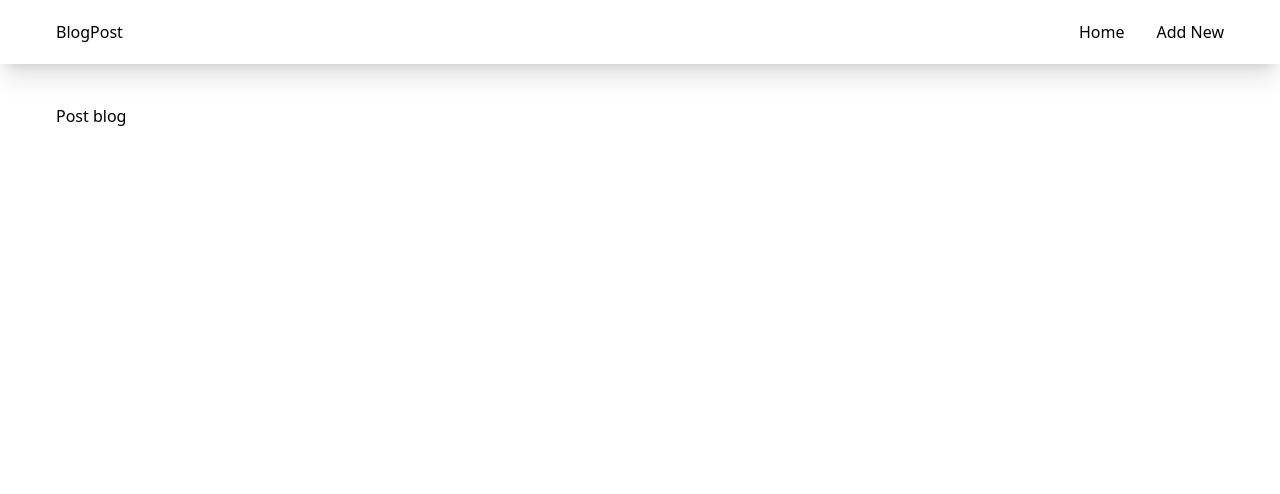
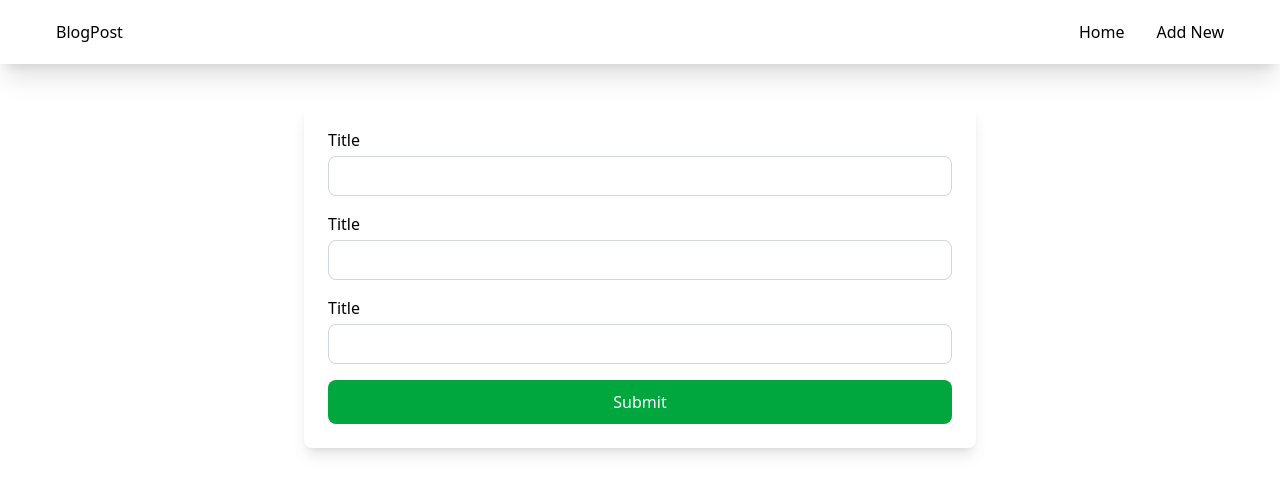
Before and after one commit to RahulPaul12/rtk-query-wrapper, a Next.js app: page /add in a window 1280 px wide. Shown: the top 494 px of the page. Built offline with nearby package versions, Linux system fonts and the light colour scheme.

Commit message:
added form

```diff
--- a/app/add/page.tsx
+++ b/app/add/page.tsx
@@ -1,9 +1,23 @@
+
+
 export default function Add (){
     return (
         <section className="container my-10">
-            <div>
-                Post blog
-            </div>
+            <form action="" className="rounded-lg p-6 max-w-2xl w-full mx-auto shadow-lg flex flex-col gap-4">
+                <div className="flex flex-col">
+                    <label htmlFor="" className="mb-1">Title</label>
+                    <input type="text" className="border border-gray-300 h-10 rounded-lg"/>
+                </div>
+                <div className="flex flex-col">
+                    <label htmlFor="" className="mb-1">Title</label>
+                    <input type="text" className="border border-gray-300 h-10 rounded-lg"/>
+                </div>
+                <div className="flex flex-col">
+                    <label htmlFor="" className="mb-1">Title</label>
+                    <input type="text" className="border border-gray-300 h-10 rounded-lg"/>
+                </div>
+                <button type="submit" className="bg-green-600 py-2.5 w-full rounded-lg text-white">Submit</button>
+            </form>
         </section>
     )
 }
--- a/app/page.tsx
+++ b/app/page.tsx
@@ -1,17 +1,17 @@
 'use client'
 import ProductCard from "@/components/ProductCard";
-import { useGetPostQuery } from "@/store/PostApi/ApiSlice";
+import { Post, useGetPostQuery } from "@/store/PostApi/ApiSlice";
 
 export default function Home() {
   const {data, isLoading } = useGetPostQuery()
   console.log(data)
-  const posts = data?.posts ?? [];
+  const posts: Post[] = data?.posts ?? [];
   return (
     <section className="container my-10">
 
         <div className="grid grid-cols-4 gap-6">
           {
-            posts.map((post: object, index:number)=>(
+            posts.map((post: Post, index:number)=>(
               <ProductCard key={index} post={post}/>
             ))}
 
--- a/app/posts/[id]/page.tsx
+++ b/app/posts/[id]/page.tsx
@@ -1,8 +1,15 @@
-
+'use client'
+import { useGetSinglePostQuery } from "@/store/PostApi/ApiSlice"
+import { useParams } from "next/navigation"
 
 export default function postDetails (){
+    const {id}:any = useParams()
+    const {data } = useGetSinglePostQuery(id)
+    return (
+        <section className="container my-10 !max-w-2xl">
+            <h5 className="text-gray-900 font-bold text-2xl tracking-tight mb-4 text-center">{data?.title}</h5>
+            <p className="font-normal text-gray-700 mb-3">{data?.body}</p>
+        </section>
 
-    return (
-        <h1>post details</h1>
     )
 }
--- a/components/ProductCard.tsx
+++ b/components/ProductCard.tsx
@@ -1,4 +1,5 @@
 import { usePrefetch } from "@/store/PostApi/ApiSlice";
+import Link from "next/link";
 import { useRouter } from "next/navigation";
 
 
@@ -18,9 +19,9 @@ export default function ProductCard ({post}:{post:Post}){
     return (
         <div className="bg-white shadow-md border border-gray-200 rounded-lg max-w-sm mb-5">
             <div className="p-5">
-                <a href="#">
+                <Link href="#">
                     <h5 className="text-gray-900 font-bold text-2xl tracking-tight mb-2">{post.title}</h5>
-                </a>
+                </Link>
                 <p className="font-normal text-gray-700 mb-3">Here are the biggest enterprise technology acquisitions of 2021 so far, in reverse chronological order.</p>
                 <button onClick={handleReadMore} className="text-white bg-blue-700 hover:bg-blue-800 focus:ring-4 focus:ring-blue-300 font-medium rounded-lg text-sm px-3 py-2 text-center inline-flex items-center">
                     Read more
--- a/package.json
+++ b/package.json
@@ -13,7 +13,9 @@
     "next": "15.5.2",
     "react": "19.1.0",
     "react-dom": "19.1.0",
-    "react-redux": "^9.2.0"
+    "react-hook-form": "^7.62.0",
+    "react-redux": "^9.2.0",
+    "zod": "^4.1.5"
   },
   "devDependencies": {
     "@eslint/eslintrc": "^3",
--- a/store/PostApi/ApiSlice.ts
+++ b/store/PostApi/ApiSlice.ts
@@ -1,13 +1,13 @@
 
 import { fetchBaseQuery } from "@reduxjs/toolkit/query";
 import { createApi } from '@reduxjs/toolkit/query/react';
-interface Post {
+export interface Post {
   id: number;
   title: string;
   body: string;
 };
 
-interface PostsResponse {
+export interface PostsResponse {
   posts: Post[];
   total: number;
   limit: number;
@@ -16,12 +16,19 @@ export const postapi = createApi({
     reducerPath:'postapi',
     baseQuery: fetchBaseQuery({baseUrl:'https://dummyjson.com'}),
     endpoints:(build) => ({
-        getPost: build.query <PostsResponse[], void>({
+        getPost: build.query <PostsResponse, void>({
             query: () => '/posts',
         }),
         getSinglePost: build.query<Post,number>({
           query: (id) => `/posts/${id}`,
+        }),
+        addNewPost: build.mutation({
+          query: (newpost)=>({
+            url:'/posts/add',
+            headers:{ 'Content-Type' : 'application/json' },
+            body:newpost
+          })
         })
     })
 })
-export const { useGetPostQuery , useGetSinglePostQuery, usePrefetch } = postapi
+export const { useGetPostQuery , useGetSinglePostQuery, useAddNewPostMutation , usePrefetch } = postapi
```
Also changed, not shown: 1 other file (tests, documents, lock files or other folders).
